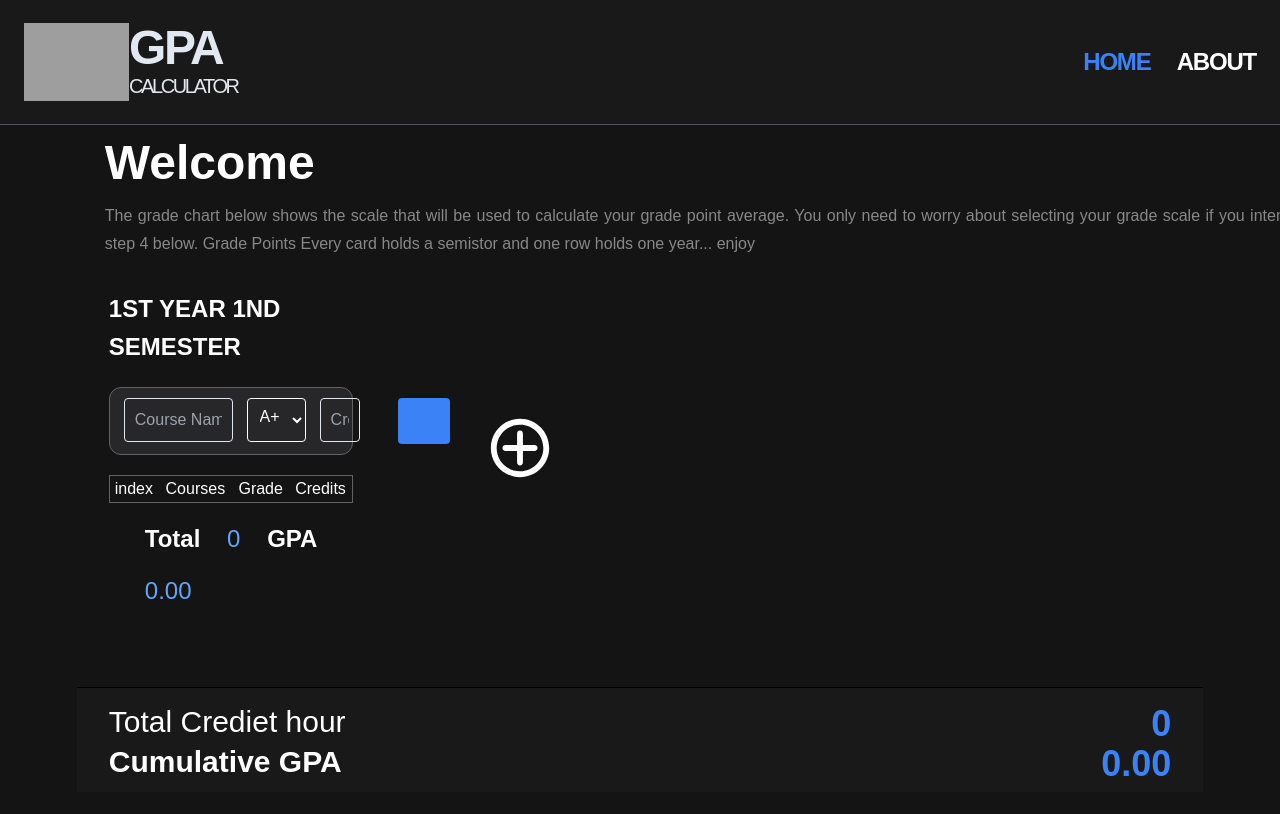
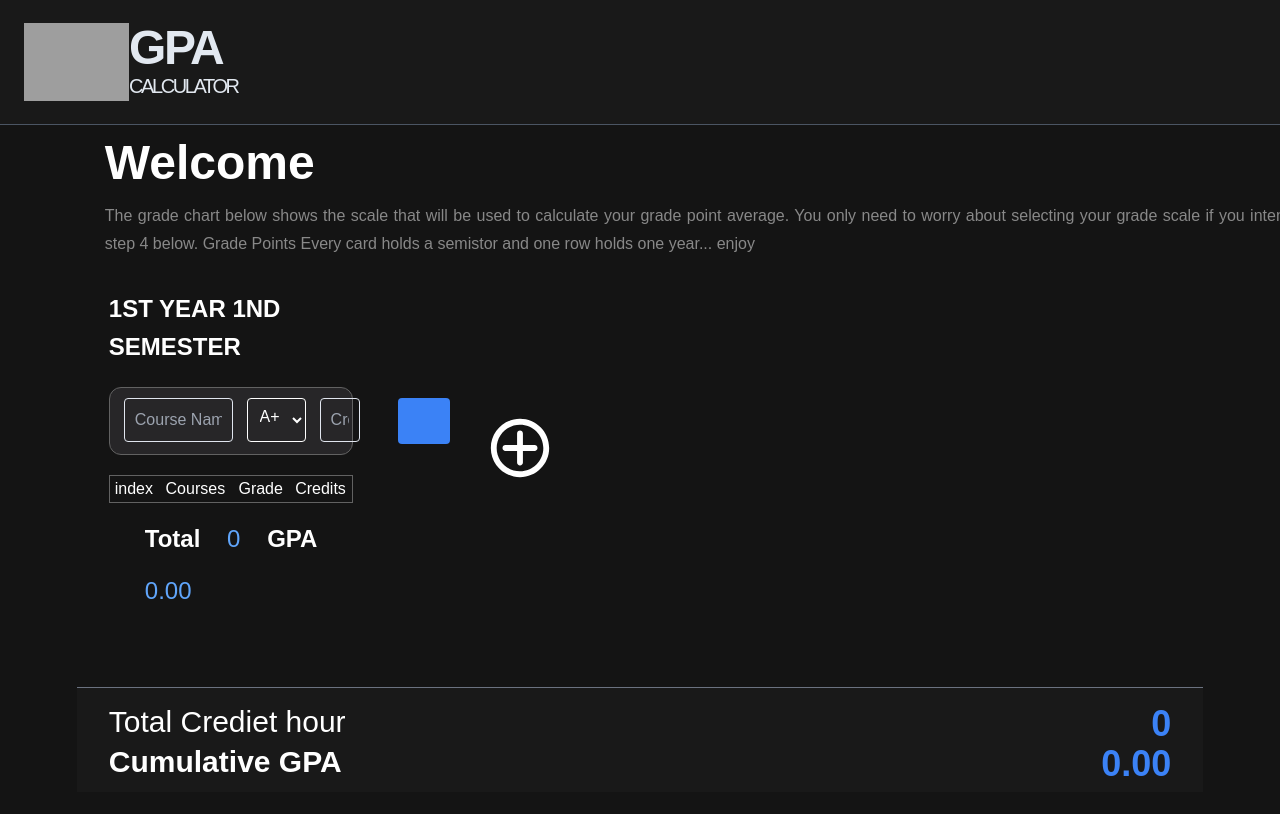
Before and after one commit to bealugirma23/GPA-calculator, a React (Vite) app: page / in a window 1280 px wide. Shown: the top 814 px of the page. Built offline with nearby package versions, Linux system fonts and the light colour scheme; grey boxes are pictures that could not be loaded; some icons are missing.

Commit message:
some changes

```diff
--- a/src/Components/Footer.jsx
+++ b/src/Components/Footer.jsx
@@ -2,7 +2,7 @@ import React from "react";
 
 const Footer = ({ totalCredits, cumulativeGPA }) => {
   return (
-    <footer className="flex pt-4 xl:mt-20 bottom-0  sticky  p-2 bg-[#191919]  w-full  border-t-gra border-t border-solid ">
+    <footer className="flex pt-4 xl:mt-20 bottom-0  sticky  p-2 bg-[#191919]  w-full  border-t-gray-500 border-t border-solid ">
       <div className="flex-col  px-6 w-full justify-start items-start">
         <div className="flex justify-between w-full ">
           <div className="text-white text-3xl  ">Total Crediet hour</div>
--- a/src/Components/Header.jsx
+++ b/src/Components/Header.jsx
@@ -28,20 +28,18 @@ const Header = (onoff) => {
         </div>
       </div>
 
-      <ul className="self-center xl:w-[12.8rem] flex w-full  justify-center xl:justify-between gap-5 my-auto">
+      {/* <ul className="self-center xl:w-[12.8rem] flex w-full  justify-center xl:justify-between gap-5 my-auto">
         <li>
           <a
             href="/"
             className={`text-center  text-2xl font-bold leading-10 tracking-tighter hover:underline ${
-              currentPath === "/"
-                ? "text-blue-500 "
-                : "text-white"
+              currentPath === "/" ? "text-blue-500 " : "text-white"
             }`}
           >
             HOME
           </a>
         </li>
-        <li>
+        {/* <li>
           <a
             href="/about"
             className={`text-center text-2xl font-bold leading-10 tracking-tighter hover:underline ${
@@ -52,7 +50,7 @@ const Header = (onoff) => {
           >
             ABOUT
           </a>
-        </li>
+        </li> */}
         {/* <li>
           <label class="relative inline-flex items-center cursor-pointer">
             <input type="checkbox" value="" class="sr-only peer" />
@@ -60,7 +58,7 @@ const Header = (onoff) => {
 
           </label>
         </li> */}
-      </ul>
+      {/* </ul> */}
     </nav>
   );
 };
```
